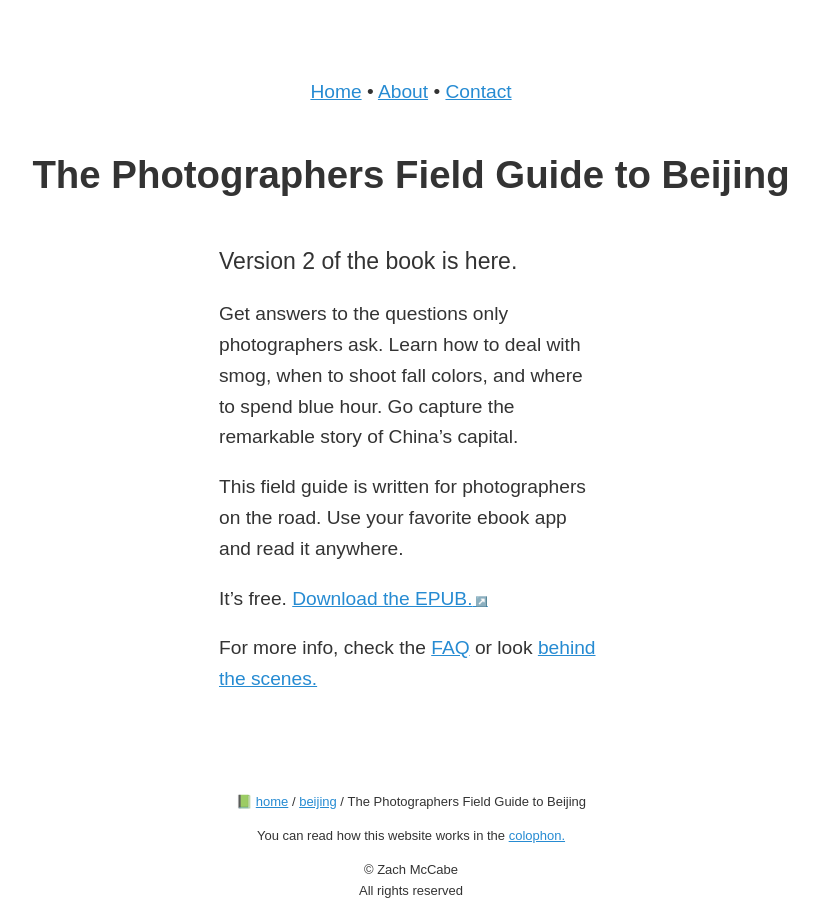
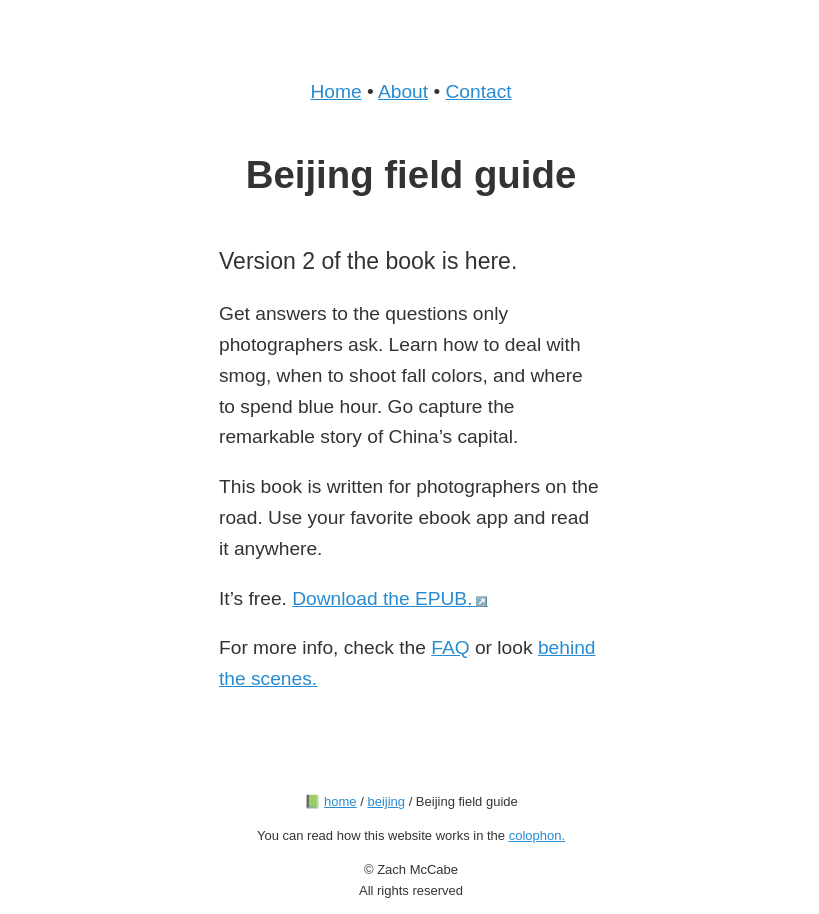
Before and after one commit to zachmccabe/zachmccabe.github.io, a Jekyll site: the page built from _beijing/beijing.md, in a window 1280 px wide. Shown: the whole page, without its empty margins (229-1048 px from the left). Built offline with Jekyll 4.4.1, drawn with Linux system fonts in a browser that asks for light colours; some of the changed lines change nothing that is shown.

Commit message:
Update beijing.md

```diff
--- a/_beijing/beijing.md
+++ b/_beijing/beijing.md
@@ -1,9 +1,9 @@
 ---
 permalink: /beijing/
 layout: kaoliang_nite_3
-title: The Photographers Field Guide to Beijing
+title: Beijing field guide
 date: 2021-04-09
-description: Get answers to the questions only photographers ask
+description: Read the Photographers Field Guide to Beijing and get answers to the questions only photographers ask
 
 ---
 
@@ -12,7 +12,7 @@ description: Get answers to the questions only photographers ask
 
 Get answers to the questions only photographers ask. Learn how to deal with smog, when to shoot fall colors, and where to spend blue hour. Go capture the remarkable story of China's capital.
 
-This field guide is written for photographers on the road. Use your favorite ebook app and read it anywhere.
+This book is written for photographers on the road. Use your favorite ebook app and read it anywhere.
 
 It's free. [Download the EPUB.]
 
```
